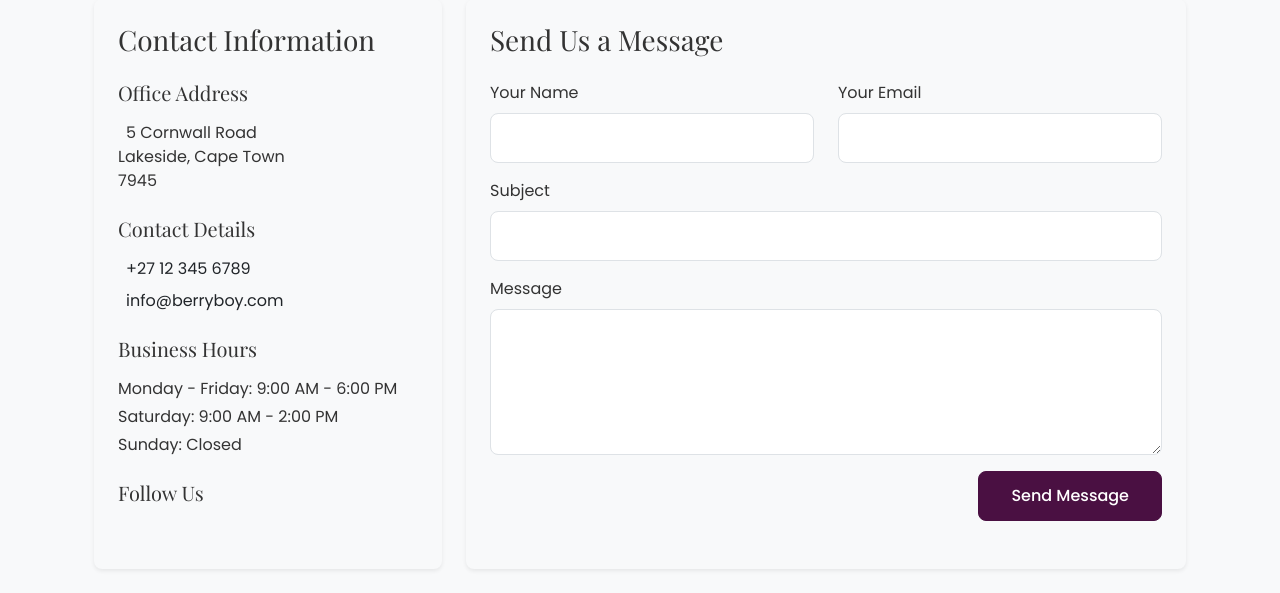
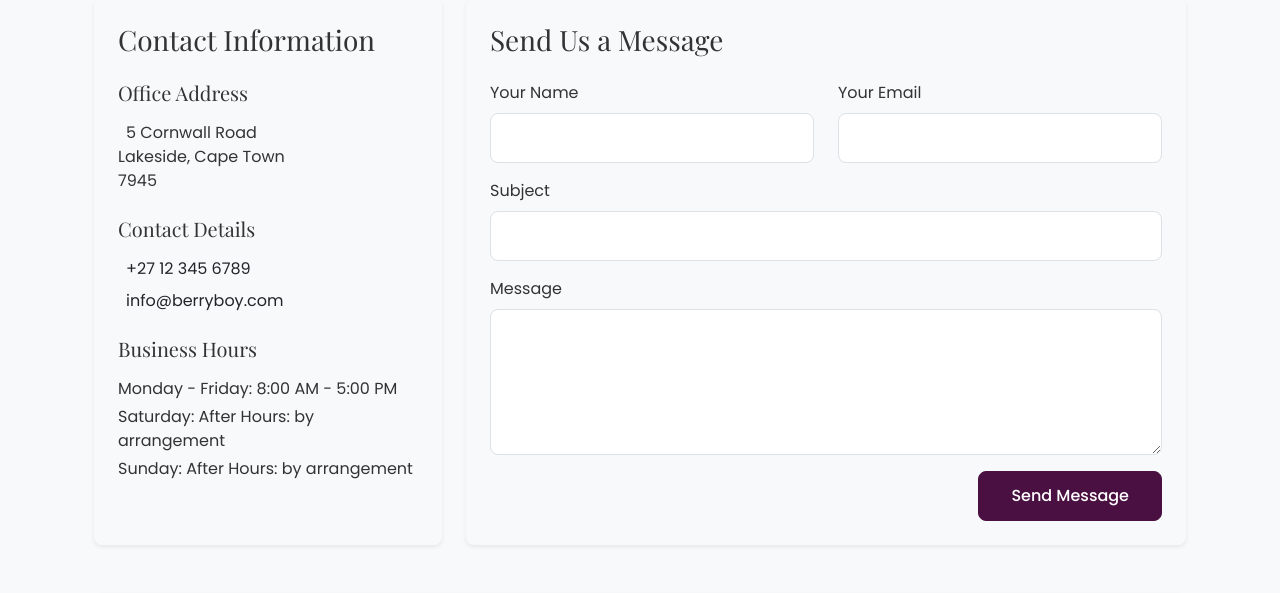
Before and after one commit to WayneBruton/berryboy, a Flask app: page /contact in a window 1280 px wide. Shown: the part 625-1218 px from the top of the page. Run offline with Flask 3, Linux system fonts and the light colour scheme; data that the repository does not hold is empty; some libraries are stand-ins or nearby versions.

Commit message:
2025/05/14J

```diff
--- a/app/templates/base.html
+++ b/app/templates/base.html
@@ -144,7 +144,7 @@
                     <h5>Contact Us</h5>
                     <p>Have questions or feedback?</p>
                     <p><a href="mailto:info@berryboy.co.za" class="text-decoration-none"><i class="bi bi-envelope"></i> info@berryboy.co.za</a></p>
-                    <p><a href="tel:+27641363586" class="text-decoration-none"><i class="bi bi-telephone"></i> +27 64 136 35867</a></p>
+                    <p><a href="tel:+27641363586" class="text-decoration-none"><i class="bi bi-telephone"></i> +27 64 136 3586</a></p>
                 </div>
             </div>
             <hr class="my-4">
--- a/app/templates/pages/contact.html
+++ b/app/templates/pages/contact.html
@@ -53,15 +53,15 @@
 
                     <div class="mb-4">
                         <h3 class="h5 mb-3">Business Hours</h3>
-                        <p class="mb-1">Monday - Friday: 9:00 AM - 6:00 PM</p>
-                        <p class="mb-1">Saturday: 9:00 AM - 2:00 PM</p>
-                        <p class="mb-0">Sunday: Closed</p>
+                        <p class="mb-1">Monday - Friday: 8:00 AM - 5:00 PM</p>
+                        <p class="mb-1">Saturday: After Hours: by arrangement</p>
+                        <p class="mb-0">Sunday: After Hours: by arrangement</p>
                     </div>
 
-                    <div class="social-links">
+                    <!-- <div class="social-links">
                         <h3 class="h5 mb-3">Follow Us</h3>
                         <a href="#" class="text-decoration-none me-3">
-                            <i class="fab fa-facebook fa-lg text-primary"></i>
+                            <i class="fab fa-facebook fa-lg text-primary">https://www.facebook.com/berryboy</i>
                         </a>
                         <a href="#" class="text-decoration-none me-3">
                             <i class="fab fa-twitter fa-lg text-info"></i>
@@ -72,7 +72,7 @@
                         <a href="#" class="text-decoration-none">
                             <i class="fab fa-linkedin fa-lg text-primary"></i>
                         </a>
-                    </div>
+                    </div> -->
                 </div>
             </div>
 
```
